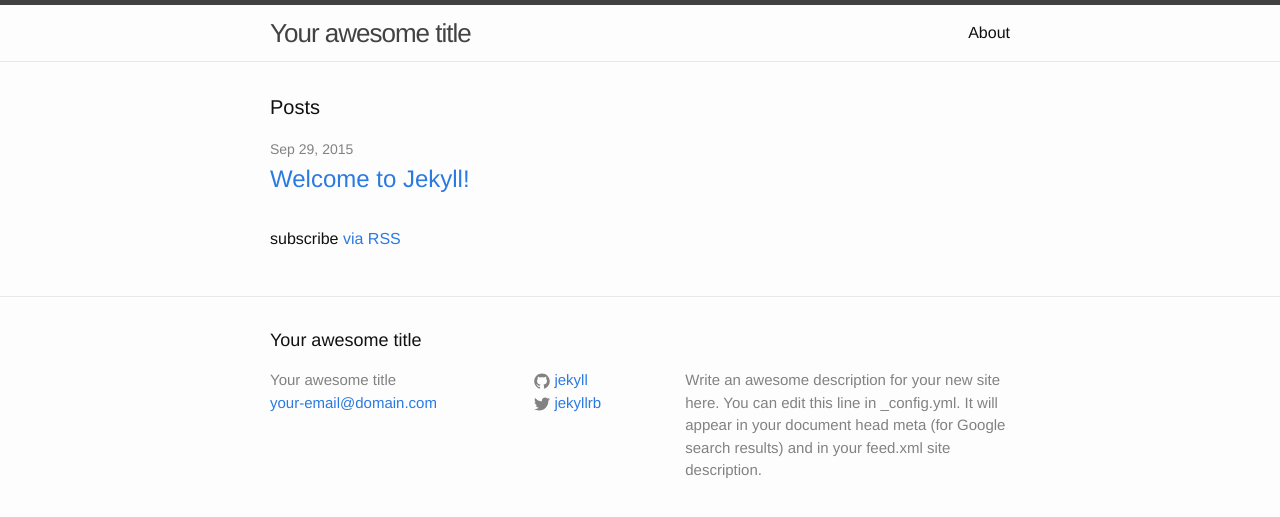
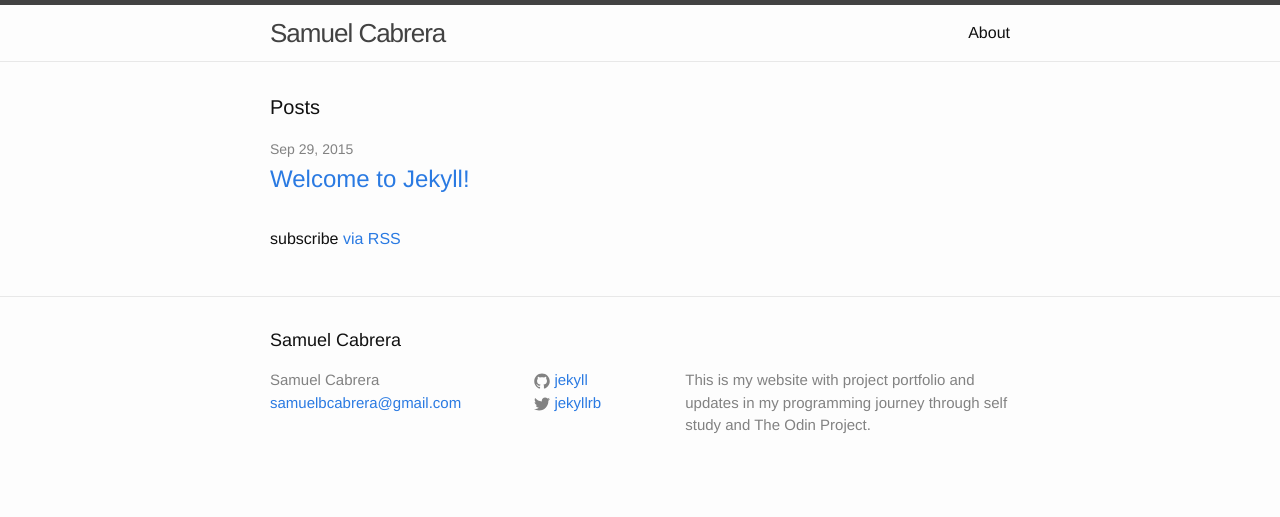
Before and after one commit to BatairAlai/BatairAlai.github.io, a Jekyll site: the page built from index.html, in a window 1280 px wide. Shown: the top 517 px of the page. Built offline with Jekyll 4.4.1, drawn with Linux system fonts in a browser that asks for light colours.

Commit message:
Changed Title, email, description fields
Checking changes

```diff
--- a/_config.yml
+++ b/_config.yml
@@ -1,10 +1,10 @@
 # Site settings
-title: Your awesome title
-email: your-email@domain.com
+title: Samuel Cabrera
+email: samuelbcabrera@gmail.com
 description: > # this means to ignore newlines until "baseurl:"
-  Write an awesome description for your new site here. You can edit this
-  line in _config.yml. It will appear in your document head meta (for
-  Google search results) and in your feed.xml site description.
+  This is my website with project portfolio and updates in my programming
+  journey through self study and The Odin Project.
+
 baseurl: "" # the subpath of your site, e.g. /blog/
 url: "http://yourdomain.com" # the base hostname & protocol for your site
 twitter_username: jekyllrb
```
